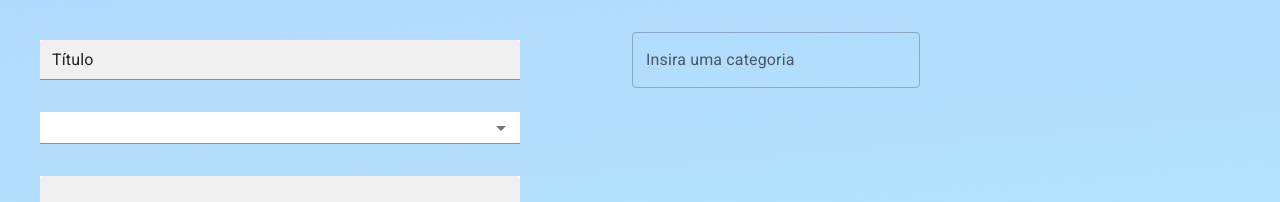
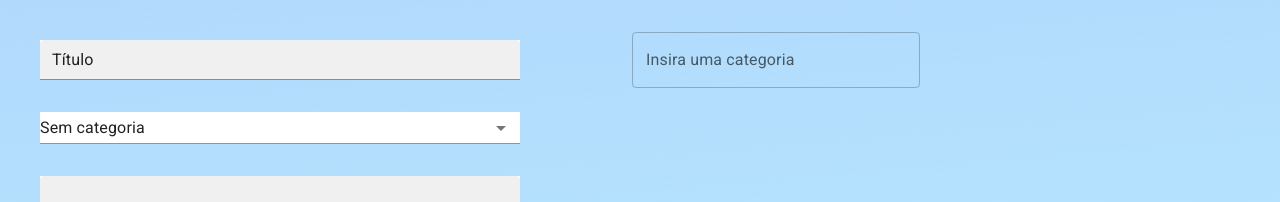
Before and after one commit to TalitaVial/CEEP-Material-UI---ReactJS, a React (Create React App) app: page / in a window 1280 px wide. Shown: the top 202 px of the page. Built offline with nearby package versions, Linux system fonts and the light colour scheme.

Commit message:
feat: add categoria>CardNota

```diff
--- a/src/App.js
+++ b/src/App.js
@@ -12,8 +12,8 @@ class App extends Component {
     }
   }
 
-  criarNota(titulo, texto) {
-    const novaNota = { titulo, texto }
+  criarNota(titulo, texto, categoria) {
+    const novaNota = { titulo, texto, categoria }
     const ArrayDeNotas = [...this.state.notas, novaNota]
     const novoEstado = {
       notas: ArrayDeNotas
--- a/src/components/CardNota.jsx
+++ b/src/components/CardNota.jsx
@@ -30,6 +30,7 @@ class CardNota extends Component {
     return (
       <Card sx={style.card}>
         <CardContent sx={style.cardContent}>
+          <Typography  sx={style.typographyS}>{this.props.categoria}</Typography>
           <Typography sx={style.typographyS}>{this.props.titulo}</Typography>
           <Typography sx={style.typography} variant='body2'>{this.props.texto}</Typography>
         </CardContent>
--- a/src/components/FormularioCadastro.jsx
+++ b/src/components/FormularioCadastro.jsx
@@ -23,7 +23,13 @@ class FormularioCadastro extends Component {
     super(props);
     this.titulo="";
     this.texto = "";
+    this.categoria = "";
 
+  }
+
+  _handleMudancaCategoria(event){
+    event.stopPropagation()
+    this.categoria = event.target.value
   }
 
   _handleMudancaTitulo(event){
@@ -41,14 +47,16 @@ class FormularioCadastro extends Component {
   _criarNota(event){
     event.preventDefault()
     event.stopPropagation()
-    this.props.criarNota(this.titulo, this.texto)
+    this.props.criarNota(this.titulo, this.texto, this.categoria)
   }
 
   render() {
     return (
       <FormControl sx={style.formControl} onSubmit={this._criarNota.bind(this)} component="form" autoComplete="off">
         <TextField onChange={this._handleMudancaTitulo.bind(this)} sx={style.textField} hiddenLabel id="filled-hidden-label-small" defaultValue="Título" variant="filled" size="small" />
-        <NativeSelect sx={style.select} variant="filled">{this.props.categorias.map((categoria) =>{
+        <NativeSelect onChange={this._handleMudancaCategoria.bind(this)} sx={style.select} variant="filled">
+        <option>Sem categoria</option>
+        {this.props.categorias.map((categoria) =>{
           return <option>{categoria}</option>
         })}</NativeSelect>
         <TextField onChange={this._handleMudancaTexto.bind(this)} sx={style.textField} id="filled-multiline-static" multiline rows={6} defaultValue="Escreva sua Nota" variant="filled"/>
--- a/src/components/ListaDeNotas.jsx
+++ b/src/components/ListaDeNotas.jsx
@@ -19,6 +19,7 @@ class ListaDeNotas extends Component {
               deletarNota={this.props.deletarNota}
               titulo={nota.titulo}
               texto={nota.texto}
+              categoria={nota.categoria}
               />
             </ListItem>
         )})}
```
